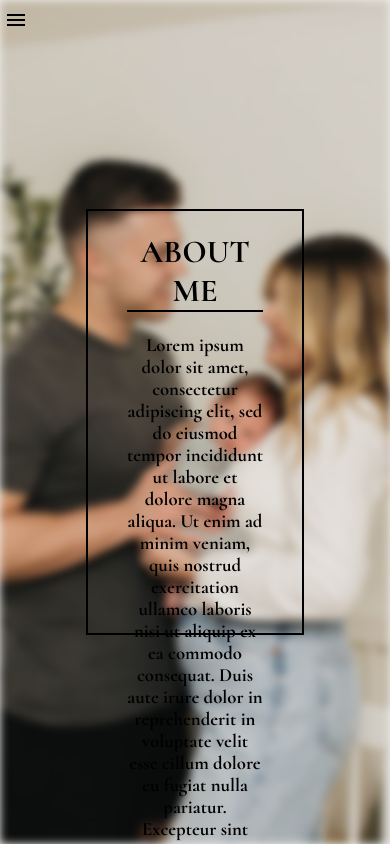
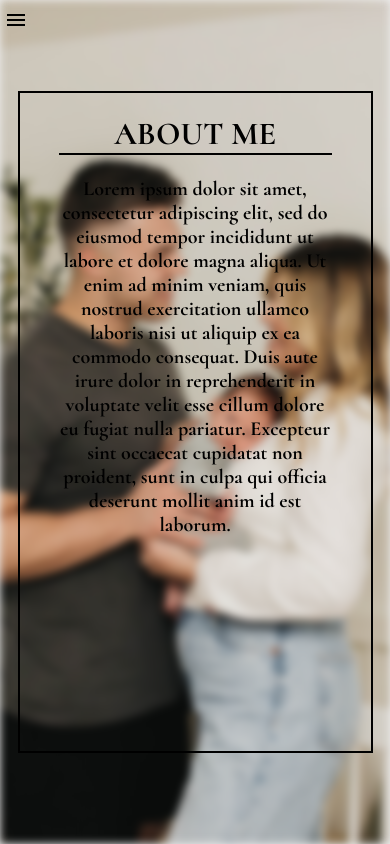
Before and after one commit to GucciHepcat52/hair-by-maddy-kate, a React (Create React App) app: page /about in a window 390 px wide. Built offline with nearby package versions, Linux system fonts and the light colour scheme.

Commit message:
updated about page

```diff
--- a/src/App.css
+++ b/src/App.css
@@ -99,9 +99,9 @@
   color: black;
   border: 2px solid black;
   text-align: center;
-  width: 35%;
+  padding: 0 10%;
   height: 50%;
-  padding: 0 10%;
+  width: 40%;
 }
 
 .title-text h1 {
@@ -115,6 +115,10 @@
 
 .about-text h1 {
   border-bottom: 2px solid black;
+}
+
+.about-text h3 {
+  font-size: 25px;
 }
 
 .review {
@@ -152,10 +156,16 @@
     height: 100vh;
     width: 100%;
   }
+
   .title-text {
     margin-top: 25rem;
     font-size: 15px;
   }
+
+  .about-text h3 {
+    font-size: 20px;
+  }
+
   .review {
     box-sizing: border-box;
     font-family: "Cormorant", sans-serif;
@@ -198,6 +208,10 @@
     margin-top: 20rem;
     font-size: 15px;
   }
+  .about-text {
+    height: 78%;
+    width: 70%;
+  }
 }
 
 @media (max-width: 410px) {
```
